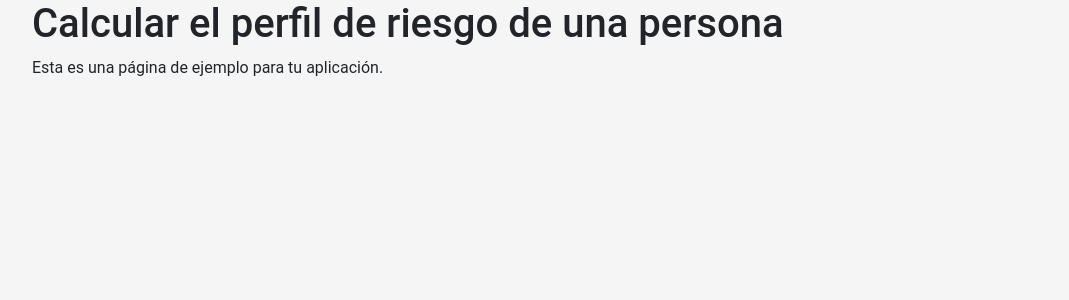
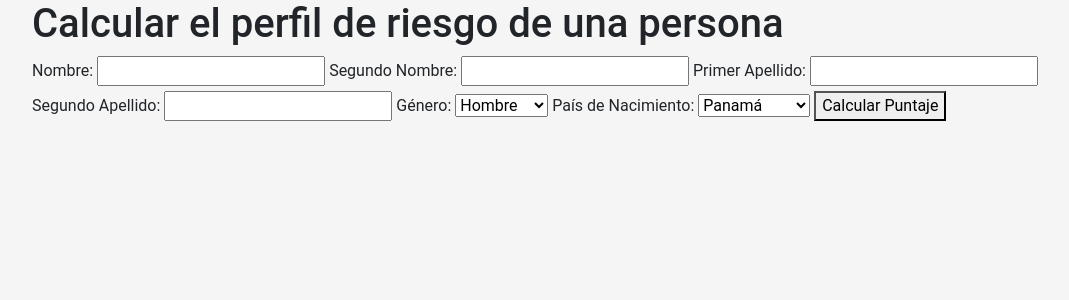
Before and after one commit to Serphp/PT, a Django app: page / in a window 1280 px wide. Shown: the top 300 px of the page, without its empty margins (53-1122 px from the left). Run offline with Django 3.2, Linux system fonts and the light colour scheme; some libraries are stand-ins or nearby versions.

Commit message:
reto 2 & update: new logic for generate percentages.

```diff
--- a/reto_2/frontpr/urls.py
+++ b/reto_2/frontpr/urls.py
@@ -1,13 +1,9 @@
 from django.urls import path
-
 from . import views
 
 urlpatterns = [
     path('', views.index, name='index'),
-    path('determinarpais/', views.dpais, name='determinarpais'),
-    path('determinarpais/', views.procesar_archivo, name='procesar_archivo'),
-    ##
-    path('procesar_archivo/', views.procesar_archivo, name='procesar_archivo'),
-    path('mostrar_resultado/', views.mostrar_resultado, name='mostrar_resultado'),
-    path('mostrar_resultado/', views.descargar_resultado, name='descargar_resultado')
+    path('mostrar_resultado/<int:puntaje_riesgo>/', views.mostrar_resultado, name='mostrar_resultado'),
+    #path('mostrar_resultado/', views.mostrar_resultado, name='mostrar_resultado'),
+    #path('mostrar_resultado/', views.descargar_resultado, name='descargar_resultado')
 ]
--- a/reto_2/frontpr/views.py
+++ b/reto_2/frontpr/views.py
@@ -1,137 +1,56 @@
-from io import BytesIO
-import os
-from aiohttp import request
-import geoip2
-import pandas as pd
-import openpyxl as xls
 from django.http import HttpResponse
+from django.shortcuts import redirect, render
+from django import forms
 
-from django.shortcuts import redirect, render
-from geoip2 import database
-
+class DatosPersonaForm(forms.Form):
+    nombre = forms.CharField(max_length=50)
+    segundo_nombre = forms.CharField(max_length=50, required=False)
+    primer_apellido = forms.CharField(max_length=50)
+    segundo_apellido = forms.CharField(max_length=50, required=False)
+    genero = forms.ChoiceField(choices=[('Hombre', 'Hombre'), ('Femenino', 'Femenino')])
+    pais_nacimiento = forms.ChoiceField(choices=[('Panamá', 'Panamá'), ('Otros países', 'Otros países')])
+    pais_residencia = forms.ChoiceField(choices=[('Panamá', 'Panamá'), ('Otros países', 'Otros países')])
+    profesion = forms.ChoiceField(choices=[('Abogado', 'Abogado'),
+                                           ('Ingeniería', 'Ingeniería'),
+                                           ('Médico', 'Médico'),
+                                           ('Contador', 'Contador'),
+                                           ('Otras profesiones', 'Otras profesiones')])
+    edad = forms.ChoiceField(choices=[('Menos 25', 'Menos 25'),
+                                      'Entre 25 y 55',
+                                      'Mayor de 55'])
+    Nivel_de_ingresos = forms.ChoiceField(choices=[('Menos de 20K anual',
+                                                    'Entre 20k y 75k',
+                                                    'Mayor de 75k')])
+    PEP = forms.ChoiceField(choices=[('Sí', 'Sí'), ('No', 'No')])
 
 def index(request):
-    return render(request, 'index.html')
+    if request.method == 'POST':
+        form = DatosPersonaForm(request.POST)
+        if form.is_valid():
+            datos = form.cleaned_data
+            puntaje_riesgo = calcular_puntaje_riesgo(datos)
+            return redirect('mostrar_resultado', puntaje_riesgo=puntaje_riesgo)
+    else:
+        form = DatosPersonaForm()
 
-# def dpais(request):
-#     return render(request, 'determinarpais.html' )
+    return render(request, 'index.html', {'form': form})
 
-#Afortunadamente la plataforma utilizada para realizar las sesiones virtuales guardó la dirección IP
-#asignada a cada participante. Tu tarea será construir un script in Python para determinar el país
-#correspondiente a cada dirección IP.
+   # return render(request, 'index.html')
 
-def dpais(request):
-    return render(request, 'determinarpais.html' )
+#def calcular_puntaje(request):
 
+def calcular_puntaje_riesgo(datos):
+    puntaje = 0
 
-def procesar_archivo(request):
-    if request.method == 'POST' and request.FILES['archivo']:
-        archivo = request.FILES['archivo']
+    # Calcular puntaje en base al país de nacimiento
+    if datos['pais_nacimiento'] == 'Panamá':
+        puntaje += 100
+    else:
+        puntaje += 200
 
-        # Leer el archivo XLSX y obtener las direcciones IP
-        data_frame = pd.read_excel(archivo)
-        direcciones_ip = data_frame['Direccion IP']
+    # Agregar aquí la lógica para calcular el puntaje en base a los valores y pesos ingresados
 
-        # Obtener el país correspondiente a cada dirección IP
-        paises = []
-        for ip in direcciones_ip:
-            # Lógica para determinar el país desde la dirección IP
-            pais = obtener_pais_desde_ip(ip)
-            paises.append(pais)
+    return puntaje
 
-        # Crear un nuevo DataFrame con las direcciones IP y los países
-        resultado = pd.DataFrame({'Dirección IP': direcciones_ip, 'País': paises})
-
-        # Convertir el DataFrame en un archivo XLSX en memoria
-        buffer = BytesIO()
-        with pd.ExcelWriter(buffer, engine='xlsxwriter') as writer:
-            resultado.to_excel(writer, index=False)
-
-        buffer.seek(0)
-
-        # Almacenar los resultados en la sesión para mostrarlos en el nuevo HTML
-        request.session['resultados'] = resultado.to_dict(orient='records')
-
-        return redirect('mostrar_resultado')
-
-    return render(request, 'procesar_archivo.html')
-
-def mostrar_resultado(request):
-    resultados = request.session.get('resultados', None)
-    return render(request, 'mostrar_resultado.html', {'resultados': resultados})
-
-def descargar_resultado(request):
-    # Obtener el contenido del archivo resultado.xlsx
-    with open('resultado.xlsx', 'rb') as file:
-        response = HttpResponse(file, content_type='application/vnd.openxmlformats-officedocument.spreadsheetml.sheet')
-        response['Content-Disposition'] = 'attachment; filename=resultado.xlsx'
-        return response
-
-def obtener_pais_desde_ip(ip):
-    # Aquí debes implementar la lógica para determinar el país correspondiente a la dirección IP
-    # Utiliza la biblioteca geoip2 o cualquier otra fuente de datos confiable para obtener esta información
-    # En este ejemplo, simplemente se devuelve "Desconocido"
-    database_path = 'utils/GeoLite2-Country.mmdb'
-
-    try:
-        # Crear un lector para la base de datos
-        reader = geoip2.database.Reader(database_path)
-
-        # Obtener la información de geolocalización para la dirección IP
-        response = reader.country(ip)
-
-        # Obtener el nombre del país desde la respuesta
-        pais = response.country.name
-
-        # Cerrar el lector de la base de datos
-        reader.close()
-
-        return pais
-    except Exception as e:
-        # Manejar cualquier error que ocurra durante la determinación del país
-        # En este ejemplo, simplemente se devuelve "Desconocido"
-        return "Desconocido"
-
-def mostrar_direcciones(request):
-    # Leer el archivo XLSX
-    data_frame = pd.read_excel('participantes.xlsx')
-
-    # Extraer la columna "Dirección IP" y el país
-    direcciones_ip = data_frame['Dirección IP']
-    paises = data_frame['País']
-
-    # Crear una lista de tuplas (dirección IP, país)
-    direcciones_con_pais = list(zip(direcciones_ip, paises))
-
-    return render(request, 'index.html', {'direcciones': direcciones_con_pais})
-
-def procesar_datos(request):
-    if request.method == 'POST':
-        # Obtener los datos enviados desde el formulario
-        datos_procesar = request.POST.get('datos_procesar')
-
-        # Realizar el procesamiento de los datos
-        # ...
-
-        # Redirigir a la página principal o mostrar un mensaje de éxito
-        return redirect('mostrar_direcciones')
-
-    # Si el método de solicitud no es POST, redirigir a la página principal
-    return redirect('mostrar_direcciones')
-
-def descargar_excel(request):
-    # Lógica para crear un nuevo archivo Excel con las direcciones IP y los países
-    # ...
-
-    # Guardar el nuevo archivo Excel en una ubicación temporal
-    nuevo_archivo_excel = 'ruta_del_nuevo_archivo.xlsx'
-
-    # Descargar el archivo Excel
-    with open(nuevo_archivo_excel, 'rb') as file:
-        response = HttpResponse(file.read(), content_type='application/vnd.openxmlformats-officedocument.spreadsheetml.sheet')
-        response['Content-Disposition'] = 'attachment; filename=nuevo_archivo.xlsx'
-
-    # Eliminar el archivo temporal
-    os.remove(nuevo_archivo_excel)
-
-    return response
+def mostrar_resultado(request, puntaje_riesgo):
+    return render(request, 'mostrar_resultado.html', {'puntaje_riesgo': puntaje_riesgo})
--- a/reto_2/templates/index.html
+++ b/reto_2/templates/index.html
@@ -16,28 +16,46 @@
   </head>
 <body>
     <section>
-        {% block content %}
+
         <div class="container">
             <div class="row">
                 <div class="col-12">
                     <h1> Calcular el perfil de riesgo de una persona </h1>
-                    <p>Esta es una página de ejemplo para tu aplicación.</p>
+
+                    <form method="post">
+                        {% csrf_token %}
+
+                        <label for="id_nombre">Nombre:</label>
+                        <input type="text" id="id_nombre" name="nombre" maxlength="50" required>
+
+                        <label for="id_segundo_nombre">Segundo Nombre:</label>
+                        <input type="text" id="id_segundo_nombre" name="segundo_nombre" maxlength="50">
+
+                        <label for="id_primer_apellido">Primer Apellido:</label>
+                        <input type="text" id="id_primer_apellido" name="primer_apellido" maxlength="50" required>
+
+                        <label for="id_segundo_apellido">Segundo Apellido:</label>
+                        <input type="text" id="id_segundo_apellido" name="segundo_apellido" maxlength="50">
+
+                        <label for="id_genero">Género:</label>
+                        <select id="id_genero" name="genero" required>
+                          <option value="Hombre">Hombre</option>
+                          <option value="Femenino">Femenino</option>
+                        </select>
+
+                        <label for="id_pais_nacimiento">País de Nacimiento:</label>
+                        <select id="id_pais_nacimiento" name="pais_nacimiento" required>
+                          <option value="Panamá">Panamá</option>
+                          <option value="Otros países">Otros países</option>
+                        </select>
+
+                        <button type="submit">Calcular Puntaje</button>
+                      </form>
+
                 </div>
             </div>
         </div>
 
-        <div class="container">
-            <div class="row">
-                {% for message in messages %}
-                <div class="col-12">
-                    <div class="alert alert-{{ message.tags }}">
-                        {{ message }}
-                    </div>
-                </div>
-                {% endfor %}
-            </div>
-
-        {% endblock %}
     </section>
 
 </body>
```
Also changed, not shown: reto_2/templates/determinarpais.html (deleted, +0 -48 lines), reto_2/templates/mostrar_resultado.html (+3 -24 lines), reto_1/README.md, 3 other files.
